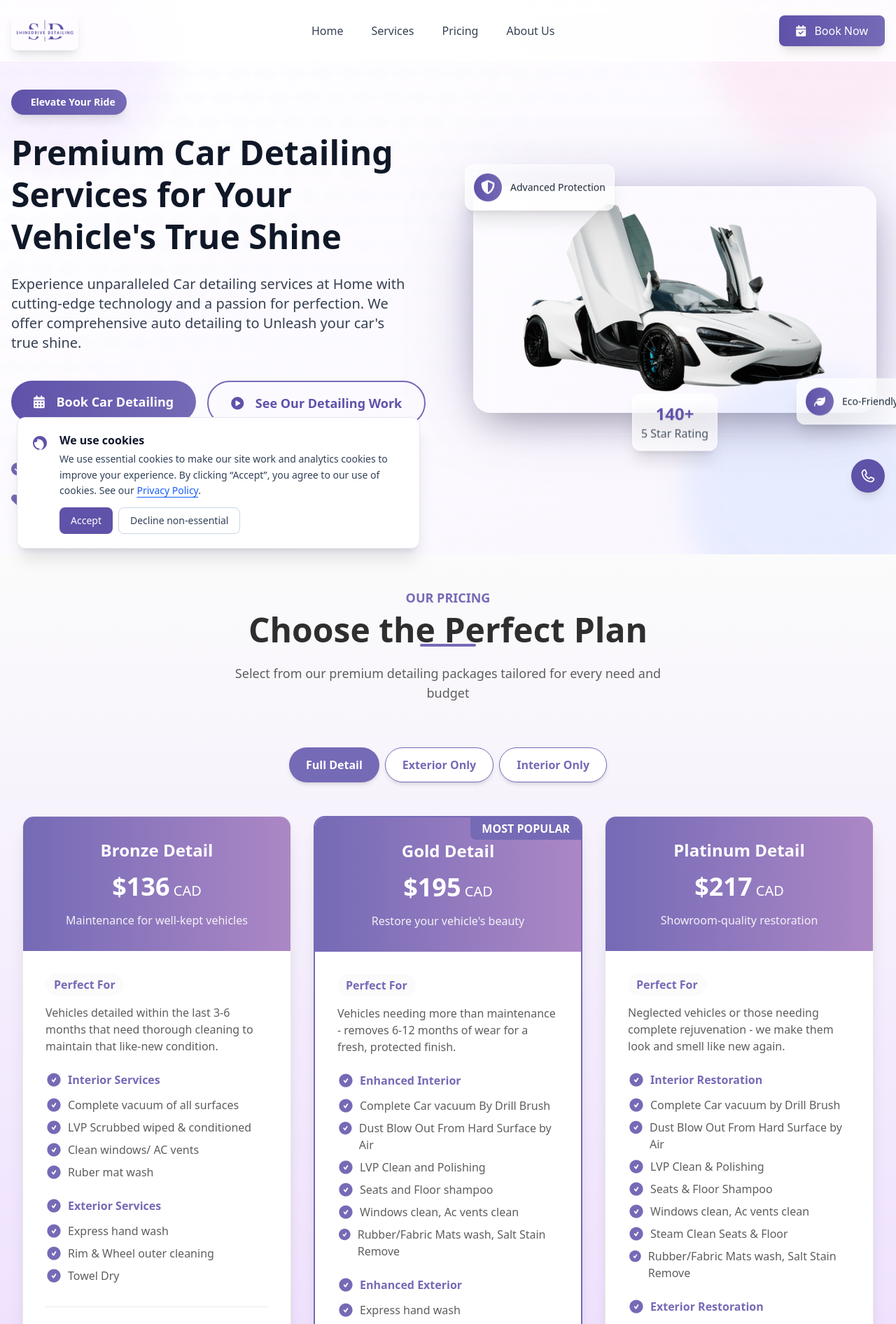
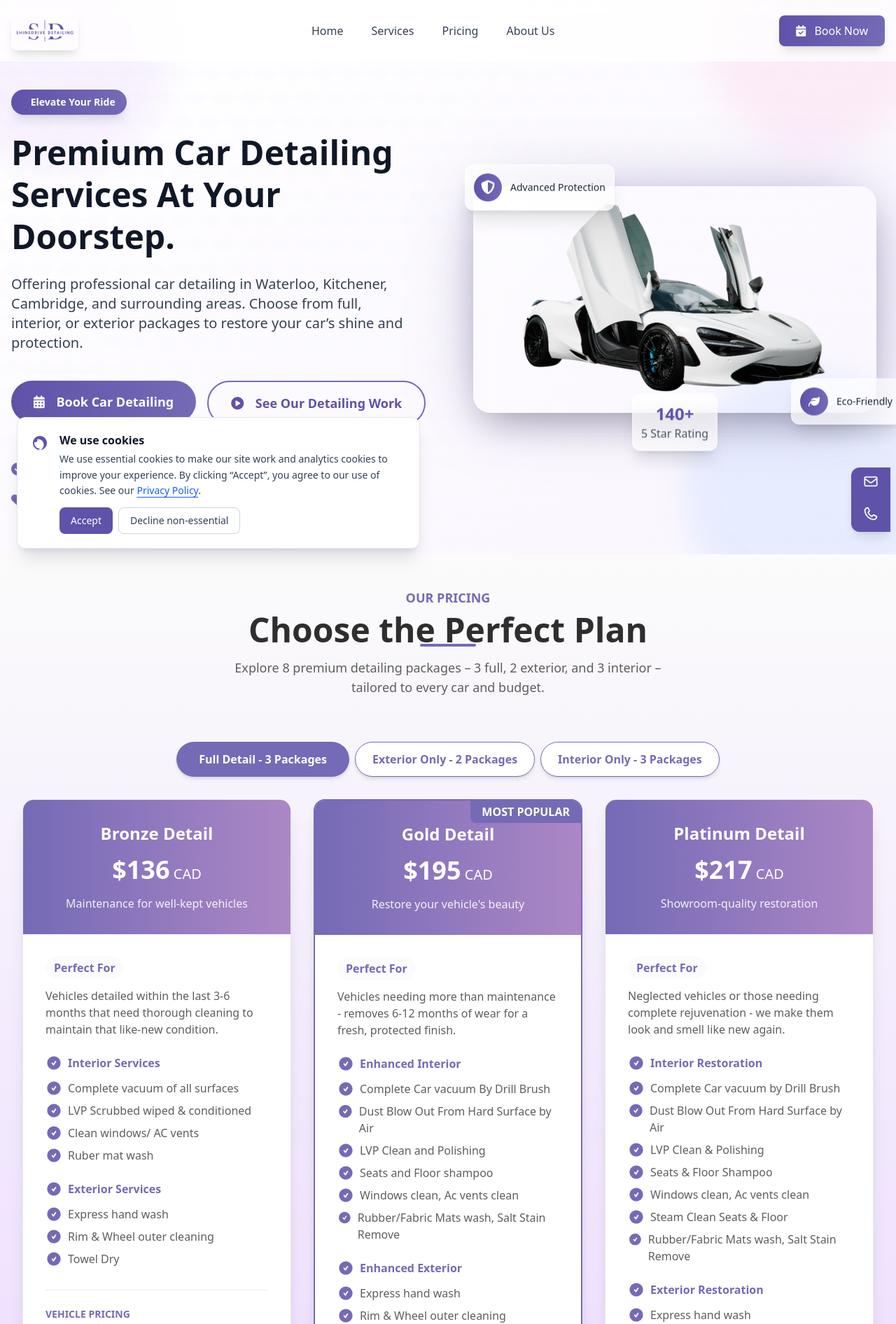
Before and after one commit to Rijul1048/Shinedrivedetailing, a Django app: page / in a window 1280 px wide. Shown: the top 1892 px of the page at 70% size. Run offline with Django 5.2, Linux system fonts and the light colour scheme; some libraries are stand-ins or nearby versions; some web fonts are replaced.

Commit message:
Content-Update

```diff
--- a/project/app/templates/booking/custom_booking.html
+++ b/project/app/templates/booking/custom_booking.html
@@ -33,7 +33,7 @@
                 Book Your Detailing Service
             </h1>
             <p class="text-lg text-gray-600 max-w-2xl mx-auto">
-                Complete your booking details below to schedule your premium automotive care
+                Save time with professional car detailing at home. Our full, interior, and exterior detailing packages bring back your car’s original shine and protection.
             </p>
         </div>
 
@@ -296,7 +296,7 @@
       'suv5': {
           'full': {
               'bronze_full': { display: 'Bronze Full Detail ($171 CAD)', price: '171', duration: '1.5-2.5 hours' },
-              'gold_full': { display: 'Gold Full Detail ($217 CAD)', price: '217', duration: '2.5-3.5 hours' },
+              'gold_full': { display: 'Gold Full Detail ($210 CAD)', price: '210', duration: '2.5-3.5 hours' },
               'platinum_full': { display: 'Platinum Full Detail ($244 CAD)', price: '244', duration: '3.5-4.5 hours' }
           },
           'interior': {
--- a/project/app/templates/index.html
+++ b/project/app/templates/index.html
@@ -1,6 +1,6 @@
 {% extends "layout.html" %} {% load static %}
 {% block title %}Best Mobile Car Detailing in Kitchener, Waterloo, Cambridge | ShineDriveDetailing{% endblock %}
-{% block meta_description %}<meta name="description" content="Mobile car detailing pros serving Kitchener, Waterloo, Cambridge. Interior & exterior detailing, paint correction, ceramic protection. Book online in minutes.">{% endblock %} {% block og_title %}#1 MOBILE CAR DETAILING IN KITCHENER, WATERLOO, CAMBRIDGE.{% endblock %} {% block og_description %}Interior & exterior detailing with premium results across the Waterloo Region.{% endblock %} {% block content %}
+{% block meta_description %}<meta name="description" content="Professional car detailing at home. Choose full, exterior, or interior detailing packages to restore your car’s shine with expert care.">{% endblock %} {% block og_title %}#1 MOBILE CAR DETAILING IN KITCHENER, WATERLOO, CAMBRIDGE.{% endblock %} {% block og_description %}Interior & exterior detailing with premium results across the Waterloo Region.{% endblock %} {% block content %}
 
 <script type="application/ld+json">
 {
@@ -229,11 +229,11 @@
                       </span>
 
                       <h1 class="text-5xl md:text-5xl lg:text-5xl font-extrabold leading-tight mb-6 text-gray-900 animate-fade-in-up animation-delay-300">
-                          Premium Car Detailing Services for Your Vehicle's <span class="text-gradient">True Shine</span>
+                          Premium Car Detailing Services At Your Doorstep.
                       </h1>
 
                       <p class="text-lg md:text-xl text-gray-700 mb-10 max-w-xl mx-auto lg:mx-0 animate-fade-in-up animation-delay-600">
-                          Experience unparalleled Car detailing services at Home with cutting-edge technology and a passion for perfection. We offer comprehensive auto detailing to Unleash your car's true shine.
+                          Offering professional car detailing in Waterloo, Kitchener, Cambridge, and surrounding areas. Choose from full, interior, or exterior packages to restore your car’s shine and protection.
                       </p>
 
                       <div class="flex flex-col sm:flex-row justify-center lg:justify-start gap-4 animate-fade-in-up animation-delay-900">
@@ -259,7 +259,7 @@
                               <i class="fas fa-award text-[#756AB6] mr-2"></i> Certified Auto Detailers
                           </div>
                           <div class="flex items-center text-lg">
-                              <i class="fas fa-heart text-[#756AB6] mr-2"></i> Customer Satisfaction Guaranteed
+                              <i class="fas fa-heart text-[#756AB6] mr-2"></i> Waterloo’s Choice for Car Detailing
                           </div>
                       </div>
                   </div>
@@ -279,7 +279,7 @@
                           <p class="text-sm font-medium text-gray-800">Advanced Protection</p>
                       </div>
 
-                      <div class="absolute -bottom-1 -right-8 bg-white card-glass p-3 rounded-xl shadow-xl flex items-center space-x-3 floating-new" style="animation-delay: 1.5s;">
+                      <div class="absolute -bottom-1 -right-6 bg-white card-glass p-3 rounded-xl shadow-xl flex items-center space-x-3 floating-new" style="animation-delay: 1.5s;">
                           <div class="w-10 h-10 bg-gradient-to-r from-[#5f52a9] to-[#756AB6] rounded-full flex items-center justify-center text-white text-md">
                               <i class="fas fa-leaf"></i>
                           </div>
@@ -299,7 +299,7 @@
 
 <!-- Enhanced Pricing Section -->
 <div
-  class="bg-gradient-to-b from-[#FBFBFB] to-[#e9d5ff] text-[#2E2E2E] py-12 px-4 sm:px-6 lg:px-8 mx-auto font-sans"
+  class="bg-gradient-to-b from-[#FBFBFB] to-[#e9d5ff] text-[#2E2E2E] py-12 px-8 sm:px-6 lg:px-8 mx-auto font-sans"
   id="price"
 >
   <!-- Section Header -->
@@ -308,7 +308,7 @@
       >OUR PRICING</span
     >
     <h2
-      class="text-4xl md:text-5xl font-bold text-[#2E2E2E] mb-6 relative inline-block"
+  class="text-4xl md:text-5xl font-bold text-[#2E2E2E] mb-4 relative inline-block"
 >
   Choose the Perfect Plan
   <span
@@ -316,30 +316,30 @@
   ></span>
 </h2>
 <p class="text-lg text-[#5E5E5E] max-w-2xl mx-auto">
-      Select from our premium detailing packages tailored for every need and
-      budget
+  Explore 8 premium detailing packages – 3 full, 2 exterior, and 3 interior – tailored to every car and budget.
 </p>
+
   </div>
 
   <!-- Package Tabs -->
-  <div class="flex justify-center mb-12 flex-wrap gap-2">
+  <div class="flex justify-center mb-8 flex-wrap gap-2">
     <button
-      class="tab-btn active px-6 py-3 rounded-full font-semibold transition-all duration-300 bg-[#756AB6] text-white shadow-md hover:shadow-lg hover:bg-[#5f52a9] focus:outline-none focus:ring-2 focus:ring-[#756AB6] focus:ring-opacity-50"
+      class="tab-btn active px-8 py-3 rounded-full font-semibold transition-all duration-300 bg-[#756AB6] text-white shadow-md hover:shadow-lg hover:bg-[#5f52a9] focus:outline-none focus:ring-2 focus:ring-[#756AB6] focus:ring-opacity-50"
       data-tab="full"
     >
-      Full Detail
+      Full Detail - 3 Packages
     </button>
     <button
       class="tab-btn px-6 py-3 rounded-full font-semibold transition-all duration-300 bg-white text-[#756AB6] border border-[#756AB6] shadow-md hover:shadow-lg hover:bg-[#756AB6] hover:text-white focus:outline-none focus:ring-2 focus:ring-[#756AB6] focus:ring-opacity-50"
       data-tab="exterior"
     >
-      Exterior Only
+      Exterior Only - 2 Packages
     </button>
     <button
       class="tab-btn px-6 py-3 rounded-full font-semibold transition-all duration-300 bg-white text-[#756AB6] border border-[#756AB6] shadow-md hover:shadow-lg hover:bg-[#756AB6] hover:text-white focus:outline-none focus:ring-2 focus:ring-[#756AB6] focus:ring-opacity-50"
       data-tab="interior"
     >
-      Interior Only
+      Interior Only - 3 Packages
     </button>
   </div>
 
@@ -2108,7 +2099,7 @@
             </svg>
           </div>
           <div>
-            <h4 class="font-semibold text-[#756AB6]">Our Location</h4>
+            <h4 class="font-semibold text-[#756AB6]">Our Serving Areas</h4>
             <p class="text-gray-600">
               Kitchener, Waterloo, Cambridge, <br />Woolwich, St. Jacobs, Elmira Ontario, Canada
             </p>
--- a/project/app/templates/layout.html
+++ b/project/app/templates/layout.html
@@ -159,8 +159,7 @@
               <img src="{% static 'images/s_white2.png' %}" class="w-40 h-32 mr-2" alt="logo_white">
             </h3>
             <p class="text-[#e2d7ff]">
-              Premium auto detailing services that make your vehicle shine like
-              new.
+              Serving Waterloo, Kitchener, Cambridge, and nearby areas with premium car detailing. Our full, interior, and exterior packages bring back your car’s original shine and long-lasting protection.
             </p>
             <div class="flex space-x-4 pt-2">
               <a
@@ -438,14 +437,21 @@
             fill-rule="evenodd"
             d="M14.707 12.707a1 1 0 01-1.414 0L10 9.414l-3.293 3.293a1 1 0 01-1.414-1.414l4-4a1 1 0 011.414 0l4 4a1 1 0 010 1.414z"
             clip-rule="evenodd"
-          ></path>2
+          ></path>
         </svg>
       </button>
-      <a href="tel:+1 5483987555">
-      <button id="direct-call" class="fixed bottom-24 right-4 bg-[#5f52a9] hover:bg-[#9a76b3] text-white p-3 rounded-full shadow-lg z-40  ">
-        <svg xmlns="http://www.w3.org/2000/svg" class="w-6 h-6" fill="currentColor" viewBox="0 0 640 640"><path fill="#fafafa" d="M176.8 74.9C204.1 65.8 233.8 78.8 245.7 104.9L285.4 192.2C296 215.6 289.4 243.2 269.4 259.3L245.2 278.6C270.7 328.6 310.7 370 359.6 397.4L380.8 370.8C396.9 350.7 424.5 344.1 447.9 354.8L535.2 394.5C561.4 406.4 574.3 436.1 565.2 463.4C544.5 525.7 481.5 579.6 404.3 566C230.6 535.4 104.7 409.5 74.1 235.8C60.5 158.6 114.5 95.7 176.7 74.9zM202 124.8C200.3 121 196 119.1 192 120.4C146.8 135.5 112.9 179 121.5 227.4C148.6 381.2 258.9 491.6 412.7 518.7C461.1 527.2 504.6 493.4 519.7 448.2C521 444.2 519.1 439.9 515.3 438.2L428 398.4C424.6 396.9 420.6 397.8 418.3 400.7L384.8 442.6C377.8 451.3 365.8 454.1 355.8 449.3C283.3 414.9 225.3 355 193.4 281.1C189.1 271.2 192 259.6 200.4 252.9L239.3 221.8C242.2 219.5 243.2 215.5 241.6 212.1L201.9 124.7z"/></svg>
+      <div class="fixed flex flex-col bottom-28  md:bottom-10 right-2 bg-[#5f52a9]  text-white px-4 py-2 rounded-l-xl shadow-lg z-40 ">
+      <a href="mailto:Shinedrive2024@gmail.com">
+      <button id="direct-call" class="">
+        <svg xmlns="http://www.w3.org/2000/svg" viewBox="0 0 640 640" class="w-6 h-6 mb-2 hover:bg-[#9a76b3]"><path fill="#f7f7f7" d="M125.4 128C91.5 128 64 155.5 64 189.4C64 190.3 64 191.1 64.1 192L64 192L64 448C64 483.3 92.7 512 128 512L512 512C547.3 512 576 483.3 576 448L576 192L575.9 192C575.9 191.1 576 190.3 576 189.4C576 155.5 548.5 128 514.6 128L125.4 128zM528 256.3L528 448C528 456.8 520.8 464 512 464L128 464C119.2 464 112 456.8 112 448L112 256.3L266.8 373.7C298.2 397.6 341.7 397.6 373.2 373.7L528 256.3zM112 189.4C112 182 118 176 125.4 176L514.6 176C522 176 528 182 528 189.4C528 193.6 526 197.6 522.7 200.1L344.2 335.5C329.9 346.3 310.1 346.3 295.8 335.5L117.3 200.1C114 197.6 112 193.6 112 189.4z"/></svg>
       </button>
       </a>
+      <a href="tel:+1 5483987555">
+      <button id="direct-call" class="">
+        <svg xmlns="http://www.w3.org/2000/svg" class="w-6 h-6 mt-2 hover:bg-[#9a76b3]" fill="currentColor" viewBox="0 0 640 640"><path fill="#fafafa" d="M176.8 74.9C204.1 65.8 233.8 78.8 245.7 104.9L285.4 192.2C296 215.6 289.4 243.2 269.4 259.3L245.2 278.6C270.7 328.6 310.7 370 359.6 397.4L380.8 370.8C396.9 350.7 424.5 344.1 447.9 354.8L535.2 394.5C561.4 406.4 574.3 436.1 565.2 463.4C544.5 525.7 481.5 579.6 404.3 566C230.6 535.4 104.7 409.5 74.1 235.8C60.5 158.6 114.5 95.7 176.7 74.9zM202 124.8C200.3 121 196 119.1 192 120.4C146.8 135.5 112.9 179 121.5 227.4C148.6 381.2 258.9 491.6 412.7 518.7C461.1 527.2 504.6 493.4 519.7 448.2C521 444.2 519.1 439.9 515.3 438.2L428 398.4C424.6 396.9 420.6 397.8 418.3 400.7L384.8 442.6C377.8 451.3 365.8 454.1 355.8 449.3C283.3 414.9 225.3 355 193.4 281.1C189.1 271.2 192 259.6 200.4 252.9L239.3 221.8C242.2 219.5 243.2 215.5 241.6 212.1L201.9 124.7z"/></svg>
+      </button>
+      </a>
+      </div>
     </footer>
 
 
--- a/project/app/templates/sedan.html
+++ b/project/app/templates/sedan.html
@@ -902,7 +902,7 @@
         <div class="package-card interior-detail hidden bg-white rounded-2xl overflow-hidden shadow-xl transition-all duration-300 hover:shadow-2xl hover:-translate-y-2 border border-[#EAEAEA]">
             <div class="bg-gradient-to-r from-[#756AB6] to-[#AC87C5] text-white p-8 text-center">
                 <h3 class="text-2xl font-bold mb-2">Platinum Interior</h3>
-                <div class="text-4xl font-bold my-4">$195<span class="text-xl font-normal"> CAD</span></div>
+                <div class="text-4xl font-bold my-4">$186<span class="text-xl font-normal"> CAD</span></div>
                 <p class="opacity-90">Showroom-quality restoration</p>
             </div>
             <div class="p-8">
--- a/project/app/templates/suv_5seat.html
+++ b/project/app/templates/suv_5seat.html
@@ -324,7 +324,7 @@
             </div>
             <div class="bg-gradient-to-r from-[#756AB6] to-[#AC87C5] text-white p-8 text-center">
                 <h3 class="text-2xl font-bold mb-2">Gold Detail</h3>
-                <div class="text-4xl font-bold my-4">$217<span class="text-xl font-normal"> CAD</span></div>
+                <div class="text-4xl font-bold my-4">$210<span class="text-xl font-normal"> CAD</span></div>
                 <p class="opacity-90">Restore your vehicle's beauty</p>
             </div>
             <div class="p-8">
@@ -795,7 +795,7 @@
             </div>
             <div class="bg-gradient-to-r from-[#756AB6] to-[#AC87C5] text-white p-8 text-center">
                 <h3 class="text-2xl font-bold mb-2">Gold Interior</h3>
-                <div class="text-4xl font-bold my-4">$180<span class="text-xl font-normal"> CAD</span></div>
+                <div class="text-4xl font-bold my-4">$181<span class="text-xl font-normal"> CAD</span></div>
                 <p class="opacity-90">Complete deep cleaning</p>
             </div>
             <div class="p-8">
@@ -902,7 +902,7 @@
         <div class="package-card interior-detail hidden bg-white rounded-2xl overflow-hidden shadow-xl transition-all duration-300 hover:shadow-2xl hover:-translate-y-2 border border-[#EAEAEA]">
             <div class="bg-gradient-to-r from-[#756AB6] to-[#AC87C5] text-white p-8 text-center">
                 <h3 class="text-2xl font-bold mb-2">Platinum Interior</h3>
-                <div class="text-4xl font-bold my-4">$215<span class="text-xl font-normal"> CAD</span></div>
+                <div class="text-4xl font-bold my-4">$208<span class="text-xl font-normal"> CAD</span></div>
                 <p class="opacity-90">Showroom-quality restoration</p>
             </div>
             <div class="p-8">
--- a/project/app/templates/xl_suv.html
+++ b/project/app/templates/xl_suv.html
@@ -767,7 +767,7 @@
             </div>
             <div class="bg-gradient-to-r from-[#756AB6] to-[#AC87C5] text-white p-8 text-center">
                 <h3 class="text-2xl font-bold mb-2">Gold Interior</h3>
-                <div class="text-4xl font-bold my-4">$207<span class="text-xl font-normal"> CAD</span></div>
+                <div class="text-4xl font-bold my-4">$217<span class="text-xl font-normal"> CAD</span></div>
                 <p class="opacity-90">Complete deep cleaning</p>
             </div>
             <div class="p-8">
@@ -874,7 +874,7 @@
         <div class="package-card interior-detail hidden bg-white rounded-2xl overflow-hidden shadow-xl transition-all duration-300 hover:shadow-2xl hover:-translate-y-2 border border-[#EAEAEA]">
             <div class="bg-gradient-to-r from-[#756AB6] to-[#AC87C5] text-white p-8 text-center">
                 <h3 class="text-2xl font-bold mb-2">Platinum Interior</h3>
-                <div class="text-4xl font-bold my-4">$250<span class="text-xl font-normal"> CAD</span></div>
+                <div class="text-4xl font-bold my-4">$244<span class="text-xl font-normal"> CAD</span></div>
                 <p class="opacity-90">Showroom-quality restoration</p>
             </div>
             <div class="p-8">
--- a/project/tailwindapp/static/css/dist/styles.css
+++ b/project/tailwindapp/static/css/dist/styles.css
@@ -310,9 +310,15 @@
   .top-3 {
     top: calc(var(--spacing) * 3);
   }
+  .-right-6 {
+    right: calc(var(--spacing) * -6);
+  }
   .-right-8 {
     right: calc(var(--spacing) * -8);
   }
+  .-right-10 {
+    right: calc(var(--spacing) * -10);
+  }
   .-right-20 {
     right: calc(var(--spacing) * -20);
   }
@@ -934,6 +940,14 @@
   .rounded-xl {
     border-radius: var(--radius-xl);
   }
+  .rounded-l-lg {
+    border-top-left-radius: var(--radius-lg);
+    border-bottom-left-radius: var(--radius-lg);
+  }
+  .rounded-l-xl {
+    border-top-left-radius: var(--radius-xl);
+    border-bottom-left-radius: var(--radius-xl);
+  }
   .rounded-tr-lg {
     border-top-right-radius: var(--radius-lg);
   }
@@ -2046,6 +2042,21 @@
     }
   }
   @media (width >= 48rem) {
+    .md\:bottom-4 {
+      bottom: calc(var(--spacing) * 4);
+    }
+  }
+  @media (width >= 48rem) {
+    .md\:bottom-6 {
+      bottom: calc(var(--spacing) * 6);
+    }
+  }
+  @media (width >= 48rem) {
+    .md\:bottom-10 {
+      bottom: calc(var(--spacing) * 10);
+    }
+  }
+  @media (width >= 48rem) {
     .md\:left-6 {
       left: calc(var(--spacing) * 6);
     }
```
Also changed, not shown: other parts of project/app/templates/index.html (+10 -19 lines), other parts of project/tailwindapp/static/css/dist/styles.css (+11 -34 lines), project/app/templates/booking/thanku.html (+4 -4 lines), project/app/templates/emails/booking_confirmation.html (+4 -4 lines), project/app/static/js/script.js, project/db.sqlite3. Lines whose indentation alone changed are shown as unchanged.
